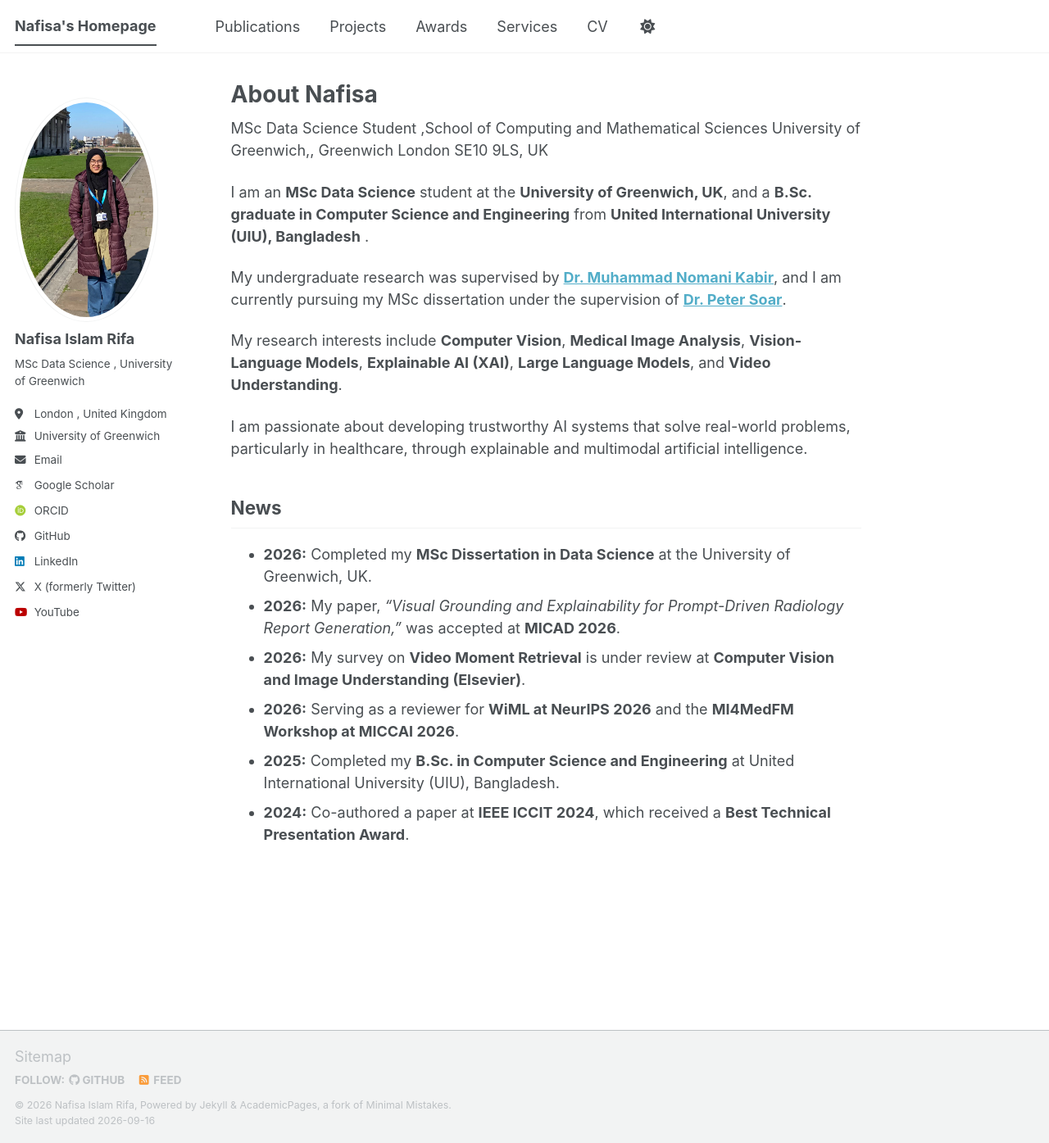
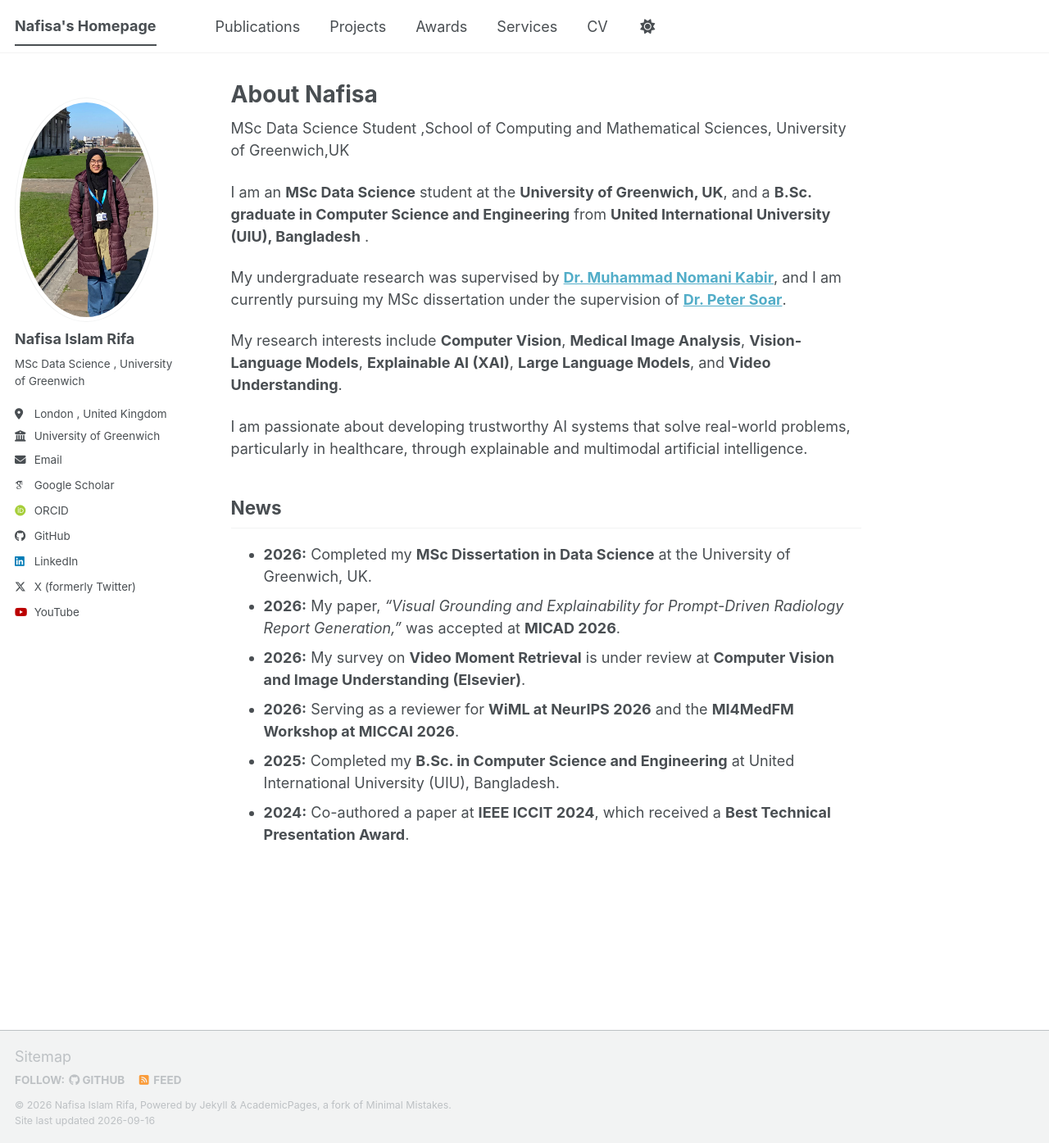
Before and after one commit to NafisaIslamRifa/NafisaIslamRifa.github.io, a Jekyll site: the page built from _pages/about.md, in a window 1280 px wide and 1395 px high. Shown: the whole window at 82% size. Built offline with Jekyll 4.4.1, drawn with Linux system fonts in a browser that asks for light colours; some web fonts are replaced; a script bundle is joined from its source files by our own code; library files that are not in the unit come from our copies.

Commit message:
Update about page for clarity and conciseness
Removed redundant location details and streamlined the introduction.

```diff
--- a/_pages/about.md
+++ b/_pages/about.md
@@ -6,11 +6,9 @@ redirect_from:
   - /about/
   - /about.html
 ---
-MSc Data Science Student ,School of Computing and Mathematical Sciences
-University of Greenwich,,
-Greenwich
-London
-SE10 9LS, UK
+MSc Data Science Student ,School of Computing and Mathematical Sciences,
+University of Greenwich,UK
+
 
 I am an **MSc Data Science** student at the **University of Greenwich, UK**, and a **B.Sc. graduate in Computer Science and Engineering** from **United International University (UIU), Bangladesh** .
 
```
